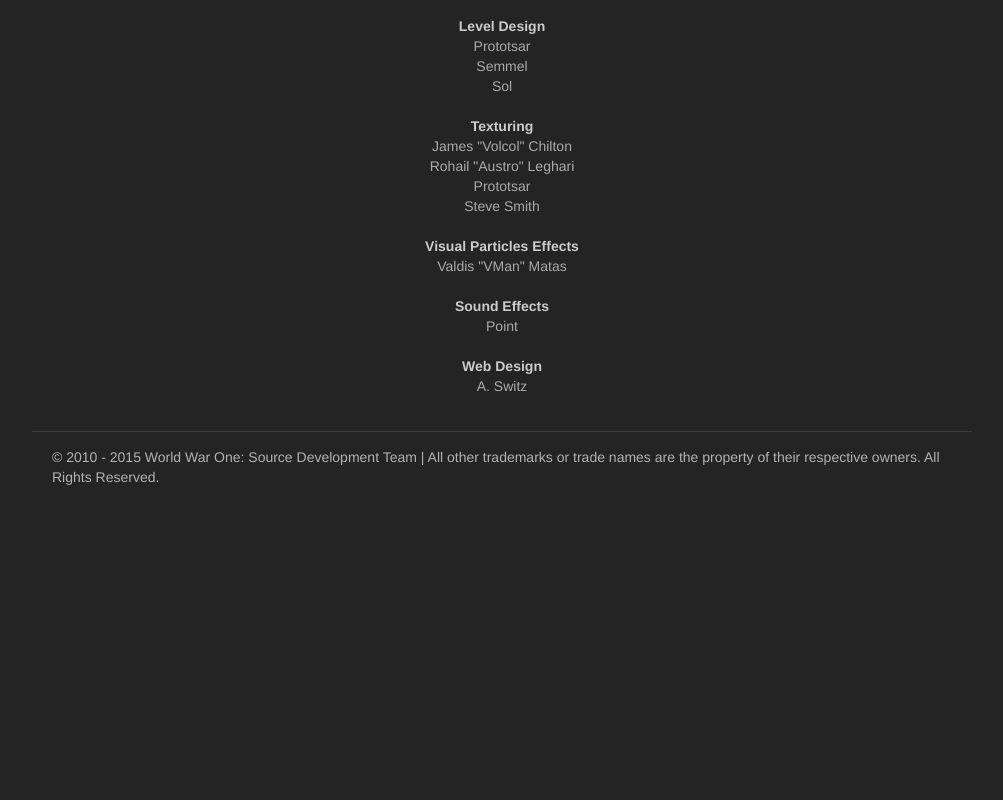
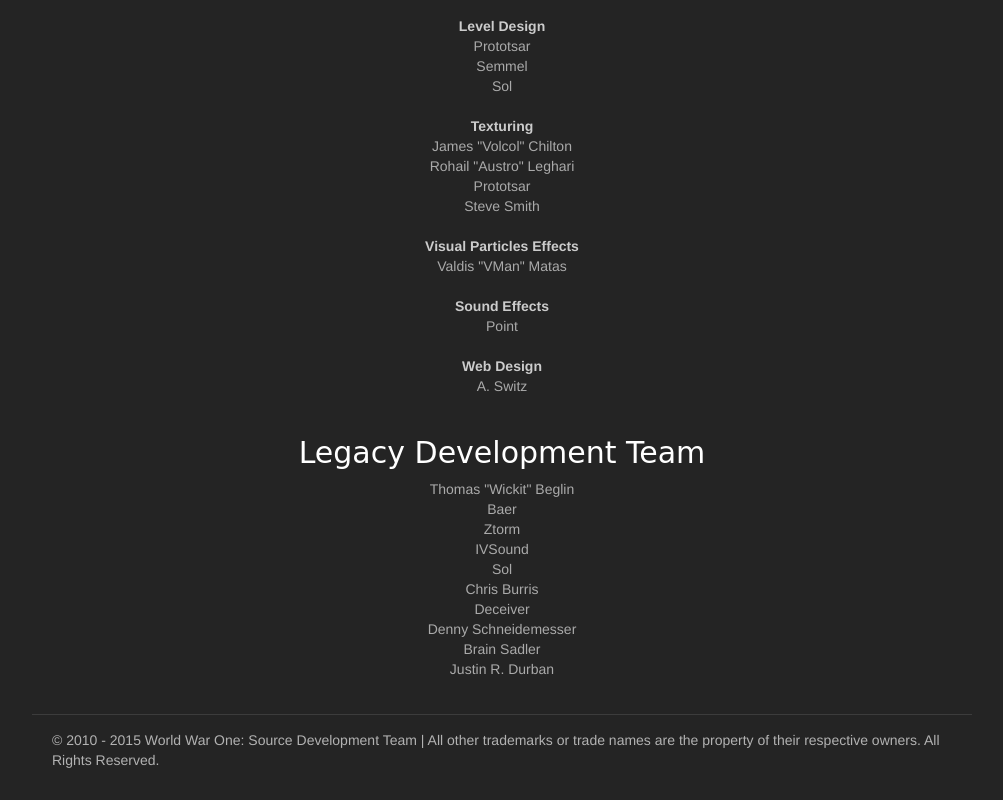
Before and after one commit to ChrisTanky/ChrisTanky.github.io, a plain HTML site: page index.html in a window 1280 px wide. Shown: the part 3581-4381 px from the top of the page, without its empty margins (138-1141 px from the left). Before the commit the page ends 4098 px from the top, so only its background shows below. Drawn offline with nearby package versions, Linux system fonts and the light colour scheme; a web font is replaced by a local one.

Commit message:
Team List

```diff
--- a/index.html
+++ b/index.html
@@ -75,7 +75,7 @@
                 Whether you are a veteran player, or a newcomer. We sincerely hope you
                 enjoy this game we put together for you.</p>
                 <br>
-                <hr>
+                <hr class="seperator">
                 <!-- Core Development Team -->
                 <h3>Core Development Team</h3>
                 <br>
@@ -90,6 +90,8 @@
                     <span class="name">Christopher "Tanky" Chai</span>
                 </div>
                 <br>
+
+                <!-- Contributors List -->
                 <h3>Contributors</h3>
                 <div class="team-list">
                     <b>Programming</b><br>
@@ -130,6 +132,22 @@
                     <span class="name">A. Switz</span>
                 </div>
                 <br>
+
+                <!-- 1.0 - 1.13b Team -->
+                <h3>Legacy Development Team</h3>
+                <div class="team-list">
+                    <span class="name">Thomas "Wickit" Beglin</span><br>
+                    <span class="name">Baer</span><br>
+                    <span class="name">Ztorm</span><br>
+                    <span class="name">IVSound</span><br>
+                    <span class="name">Sol</span><br>
+                    <span class="name">Chris Burris</span><br>
+                    <span class="name">Deceiver </span><br>
+                    <span class="name">Denny Schneidemesser</span><br>
+                    <span class="name">Brain Sadler</span><br>
+                    <span class="name">Justin R. Durban</span><br>
+                </div>
+                <br>
                 <hr>
                 <p class="footer">© 2010 - 2015 World War One: Source Development Team |
                     All other trademarks or trade names are the property of their respective owners.
```
